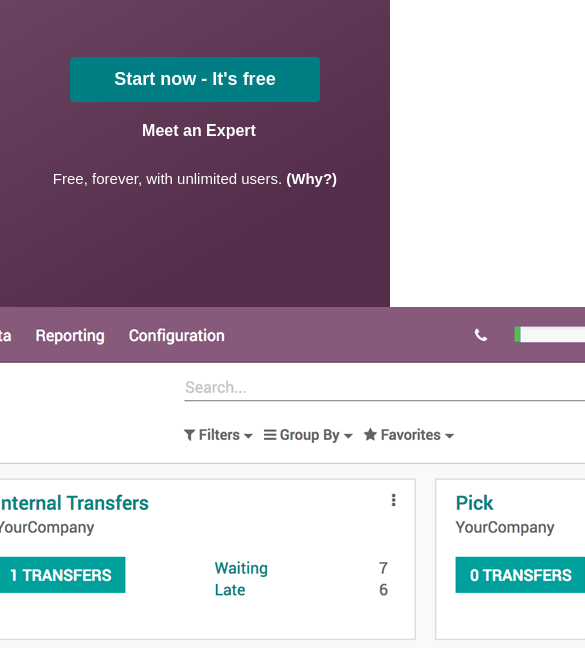
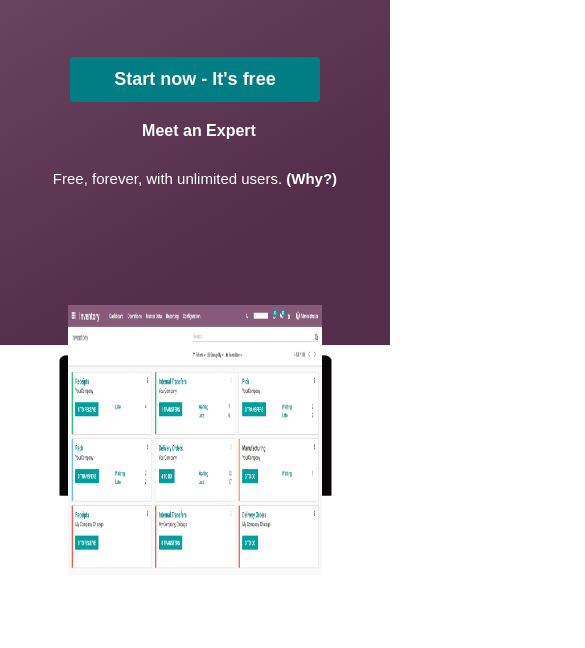
Before and after one commit to jasmine-ab/cloned-Responsiveness, a plain HTML site: page index.html in a window 390 px wide. Shown: the part 388-1036 px from the top of the page, 585 px wide, since content can reach past the window. After the commit the page ends 963 px from the top, so only its background shows below. Drawn offline with Linux system fonts and the light colour scheme.

Commit message:
first commit

```diff
--- a/index.html
+++ b/index.html
@@ -45,20 +45,13 @@
                         <p>Meet an Expert</p>
                         <p>Free, forever, with unlimited users. <strong>(Why?)</strong></p>
                     </div>
-                    <div class="fit">
-                        <div class="inventory">
-                            <div class="laptop-screen">
-                                <span><img src="inventory_screenshot_01.gif" alt="inventory_screenshot_01"></span>
-                            </div>
-                        </div>
-                        <!-- <span><img src="laptop_screen.svg" alt="laptop_screen"></span>
-                        <div class="details">
-                            <span><img src="inventory_screenshot_01.gif" alt="inventory_screenshot_01"></span>
-                        </div> -->
-                    </div>
                 </div>
             </div>
-
+            <div class="fit">
+                <div class="laptop-screen">
+                    <img src="inventory_screenshot_01.gif" alt="inventory_screenshot_01">
+                </div>
+            </div>
         </main>
         <footer></footer>
     </body>
--- a/style.css
+++ b/style.css
@@ -115,24 +115,25 @@ main {
     flex-direction: column;
     align-items: center;
     justify-content: center;
-    margin-top: 120px;
+    margin-top: -50px;
 }
 
-.fit .inventory .laptop-screen {
-    background-image: url("/laptop_screen.svg");
-    background-size: cover;
+.fit .laptop-screen {
+    background-image: url("./laptop_screen.svg");
+    background-size: contain;
     background-repeat: no-repeat;
     background-position: center;
-    max-height: auto;
-    max-width: 100%;
+    height: 550px;
+    width: 65%;
+    display: flex;
+    align-items: center;
+    justify-content: center;
 }
 
-/* .fit span:nth-child(1) img {
-    width: 900px;
-} */
-
-.fit .details span img {
-    width: 100px;
+.fit img {
+    width: 93%;
+    height: 91%;
+    margin-top: auto;
 }
 /* Button */
 /* Solid, text, outline, icon */
@@ -203,6 +204,32 @@ main {
         /* padding-left: 60px; */
         text-align: center;
         color: var(--secondary);
+    }
+
+    .fit {
+        display: flex;
+        flex-direction: column;
+        align-items: center;
+        justify-content: center;
+        margin-top: -130px;
+    }
+
+    .fit .laptop-screen {
+        background-image: url("./laptop_screen.svg");
+        background-size: contain;
+        background-repeat: no-repeat;
+        background-position: center;
+        height: 200px;
+        width: 90%;
+        display: flex;
+        align-items: center;
+        justify-content: center;
+    }
+
+    .fit img {
+        width: 91%;
+        height: 93%;
+        /* margin-top: auto; */
     }
 
     /* 70vh */
@@ -298,4 +325,30 @@ main {
     color: var(--secondary);
 }
 
+.fit {
+    display: flex;
+    flex-direction: column;
+    align-items: center;
+    justify-content: center;
+    margin-top: -70px;
 }
+
+.fit .laptop-screen {
+    background-image: url("./laptop_screen.svg");
+    background-size: contain;
+    background-repeat: no-repeat;
+    background-position: center;
+    height: 300px;
+    width: 70%;
+    display: flex;
+    align-items: center;
+    justify-content: center;
+}
+
+.fit img {
+    width: 93%;
+    height: 90%;
+    margin-top: auto;
+}
+
+}
```
